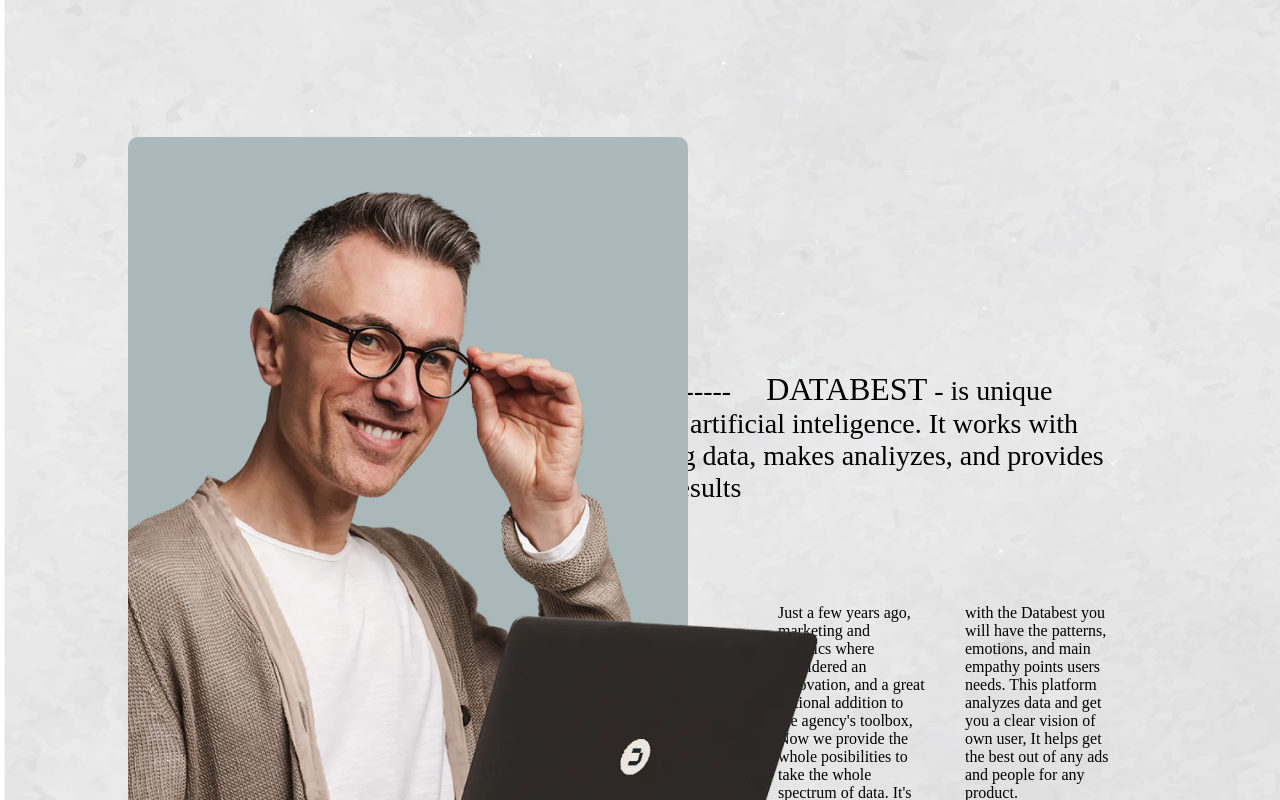
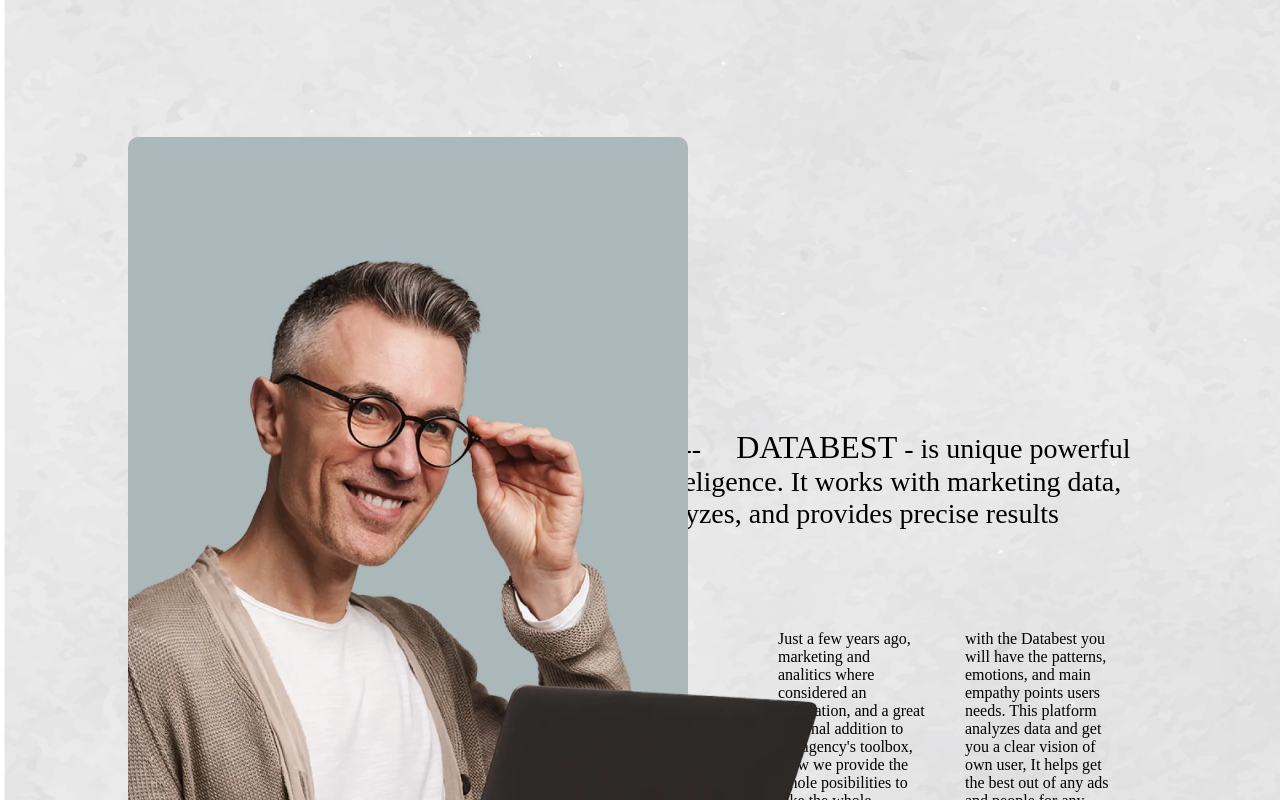
Before and after one commit to Ofeli1995/Css-Animation, a Vue app: page / in a window 1280 px wide. Shown: the part 1300-2100 px from the top of the page. Built offline with nearby package versions, Linux system fonts and the light colour scheme.

Commit message:
some changes

```diff
--- a/src/components/HomePage.vue
+++ b/src/components/HomePage.vue
@@ -357,18 +357,24 @@
   position: absolute;
   top: 0;
   left: 0;
-  animation: mover2 1.8s alternate;
+  width: 245px;
+  height: 146px;
+  animation: mover2 0.8s alternate;
 }
 .right-img {
+  width: 142px;
+  height: 189px;
   position: absolute;
   right: 0;
   top: 0;
-  animation: mover1 1.8s alternate;
+  animation: mover1 0.8s alternate;
 }
 .bottom-img {
   position: relative;
+  width: 349px;
+  height: 113px;
   top: 120px;
-  animation: mover3 1.8s alternate;
+  animation: mover3 0.8s alternate;
 }
 .section1 {
   display: flex;
@@ -884,22 +890,22 @@
   width: 80%;
 }
 .animation-container {
-  max-height: 850px;
+  max-height: 917px;
   width: 560px;
   height: 100%;
   position: relative;
   background: linear-gradient(180deg, #abb9bc 7.13%, #abb7b7 89.45%);
   border-radius: 10px;
-  animation: gradient-height 1s alternate linear;
+  animation: gradient-height 0.8s alternate linear;
 }
 .animation-img {
   overflow: hidden;
   position: absolute;
-  top: 1486px;
+  top: 1555px;
   width: 1000px;
 }
 .anim {
-  animation: image-right 2s alternate;
+  animation: image-right 1s alternate;
   width: 560px;
 }
 .history {
@@ -912,7 +918,7 @@
   padding-right: 40px;
 }
 .about-us {
-  width: 570px;
+  width: 600px;
 }
 .about-us-content {
   font-size: 1.75rem;
@@ -921,7 +927,7 @@
 
 .founder-animation {
   width: 360px;
-  height: 917px;
+  height: 1000px;
 }
 .databest {
   font-size: 2rem;
@@ -936,7 +942,7 @@
 }
 @keyframes gradient-height {
   0% {
-    height: 620px;
+    height: 750px;
   }
   100% {
     height: 917px;
```
Also changed, not shown: src/assets/users/1.jpg, src/assets/users/2.jpg.
